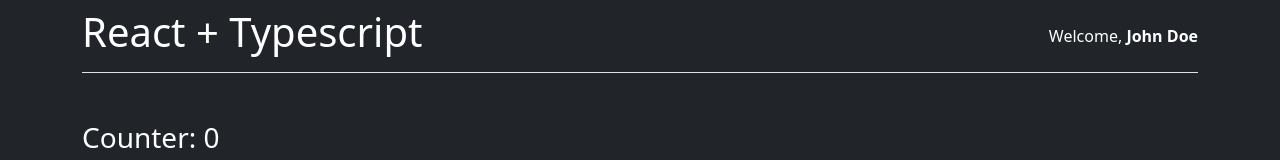
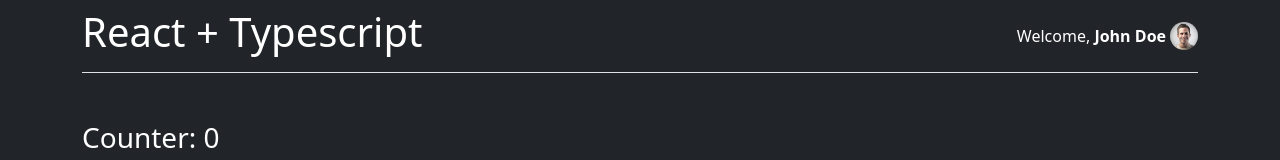
Before and after one commit to gaboslm/react-ts, a React (Create React App) app: page / in a window 1280 px wide. Both pictures are taken after a click on the button "Log in". Shown: the top 160 px of the page. Built offline with nearby package versions, Linux system fonts and the light colour scheme.

Commit message:
add: profile img

```diff
--- a/src/components/Auth/User.tsx
+++ b/src/components/Auth/User.tsx
@@ -3,8 +3,9 @@
 
 export const User = ({ user, children:_ }: { user: IUser, children?: ReactNode }) => {
 	return (
-		<div className='d-flex align-items-center'>
+		<div className='d-flex align-items-center gap-1'>
 			<p className='m-0'><span>Welcome,</span> <strong>{ user.name } {user.lastName}</strong></p>
+			<img src="/img/john-doe.jpg" className='rounded-circle' alt="profile" width={28} height={28} />
 		</div>
 	)
 }
```
Also changed, not shown: public/img/john-doe.jpg (added).
